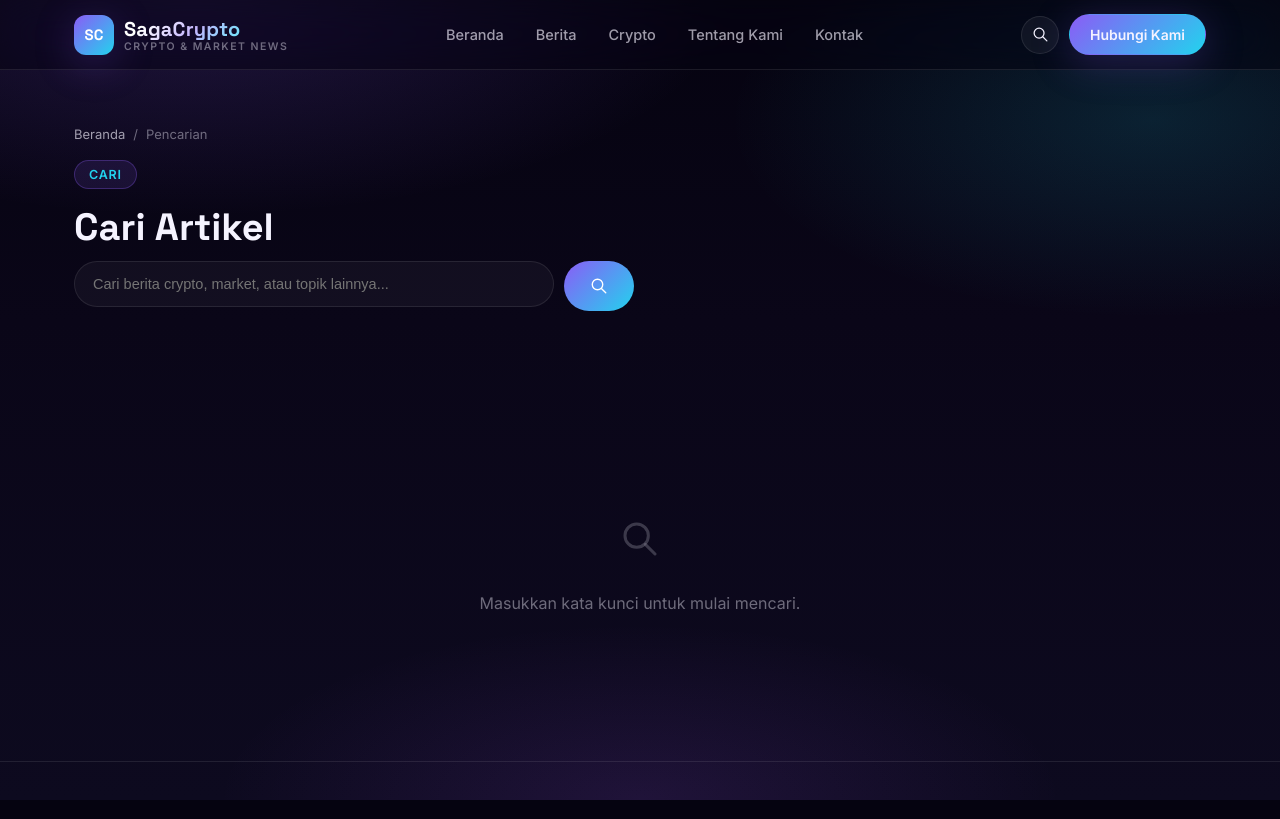
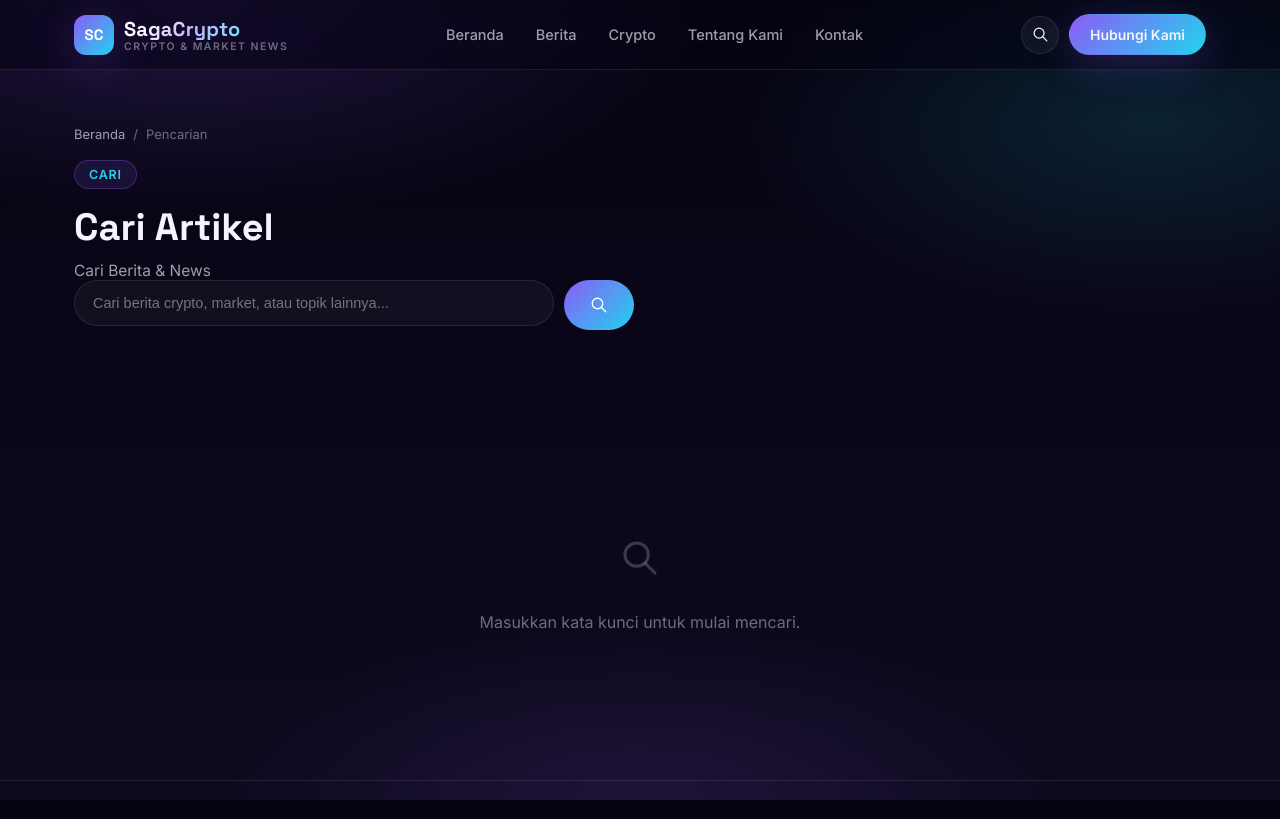
Before and after one commit to jalijali-dev/sagacrypto-wpm, a PHP site: page /wpm/pencarian in a window 1280 px wide. Shown: the top 819 px of the page. Run offline with PHP 8.4, Linux system fonts and the light colour scheme; data comes from the database, SQL or seed files in the repository; data that the repository does not hold is empty; a stand-in replaces the project's code that opens the database connection; some libraries are stand-ins or nearby versions.

Commit message:
Add subtitle under the search page heading
Co-Authored-By: Claude Sonnet 5 <noreply@anthropic.com>
Claude-Session: https://claude.ai/code/session_01S1qjrcnC9LLXTceTr92fcQ

```diff
--- a/pencarian.php
+++ b/pencarian.php
@@ -73,6 +73,7 @@ require __DIR__ . '/includes/site-header.php';
         <nav class="breadcrumb" aria-label="Breadcrumb"><a href="index.php">Beranda</a> <span>/</span> Pencarian</nav>
         <span class="section-kicker">Cari</span>
         <h1>Cari Artikel</h1>
+        <p>Cari Berita &amp; News</p>
         <form class="search-form" method="get" action="<?= wpm_esc(wpm_url_pencarian()) ?>" autocomplete="off">
             <div class="search-form__field">
                 <input type="search" name="q" id="wpm-search-input" value="<?= wpm_esc($query) ?>" placeholder="Cari berita crypto, market, atau topik lainnya..." minlength="2" required>
```
